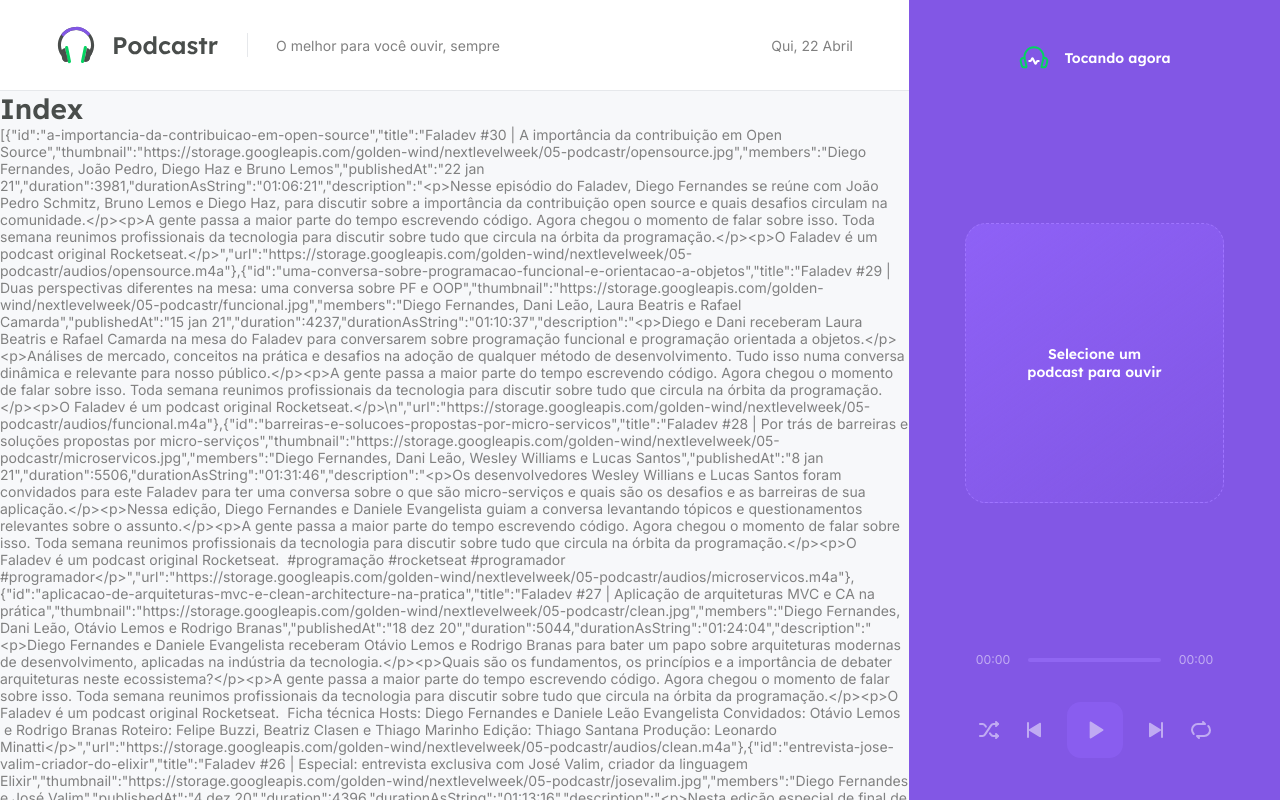
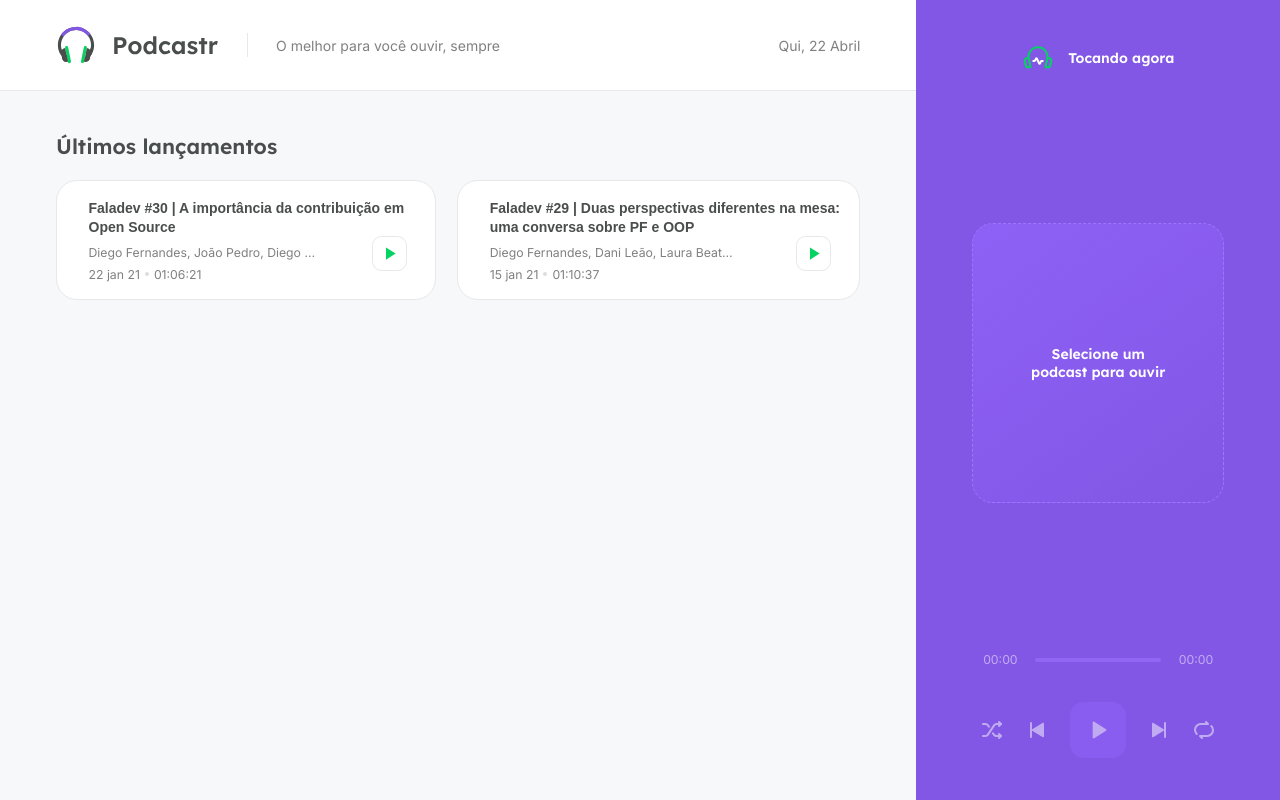
Before and after one commit to TalyssonG/podcastrnext, a Next.js app: page / in a window 1280 px wide. Shown: the top 800 px of the page. Built offline with nearby package versions, Linux system fonts and the light colour scheme; data requests are answered from the project's data file.

Commit message:
Últimos lançamentos

```diff
--- /dev/null
+++ b/next.config.js
@@ -0,0 +1,5 @@
+module.exports = {
+  images: {
+    domains: ['storage.googleapis.com'],
+  }
+};
--- /dev/null
+++ b/src/pages/home.module.scss
@@ -0,0 +1,172 @@
+.homepage {
+  padding: 0 4rem;
+  height: calc(100vh - 6.5rem);
+  overflow-y: scroll;
+
+  h2 {
+    margin-top: 3rem;
+    margin-bottom: 1.5rem;
+  }
+}
+
+.latestEpisodes {
+  ul {
+    list-style: none;
+    display: grid;
+    grid-template-columns: repeat(2, 1fr);
+    gap: 1.5rem;
+
+    li {
+      background: var(--white);
+      border: 1px solid var(--gray-100);
+      padding: 1.25rem;
+      border-radius: 1.5rem;
+      position: relative;
+
+      display: flex;
+      align-items: center;
+
+      img {
+        width: 6rem;
+        height: 6rem;
+        border-radius: 1rem;
+      }
+
+      .episodeDetails {
+        flex: 1;
+        margin-left: 1rem;
+
+        a {
+          display: block;
+          color: var(--gray-800);
+          font-family: Lexand, sans-serif;
+          font-weight: 600;
+          text-decoration: none;
+          line-height: 1.4rem;
+
+          &:hover {
+            text-decoration: underline;
+          }
+        }
+
+        p {
+          font-size: 0.875rem;
+          margin-top: 0.5rem;
+          max-width: 70%;
+          white-space: nowrap;
+          overflow: hidden;
+          text-overflow: ellipsis;
+        }
+
+        span {
+          display: inline-block;
+          margin-top: 0.5rem;
+          font-size: 0.875rem;
+
+          &:last-child {
+            margin-left: 0.5rem;
+            padding-left: 0.5rem;
+            position: relative;
+
+            &::before {
+              content: "";
+              width: 4px;
+              height: 4px;
+              border-radius: 2px;
+              background: #DDD;
+              position: absolute;
+              left: 0;
+              top: 50%;
+              transform: translate(-50%, -50%)
+            }
+          }
+        }
+      }
+
+      button {
+        position: absolute;
+        right: 2rem;
+        bottom: 2rem;
+
+        width: 2.5rem;
+        height: 2.5rem;
+        background: var(--white);
+        border: 1px solid var(--gray-100);
+        border-radius: 0.675rem;
+        font-size: 0;
+        transition: filter 0.2s;
+
+        img {
+          width: 1.5rem;
+          height: 1.5rem;
+        }
+
+        &:hover {
+          filter: brightness(0.95)
+        }
+      }
+    }
+  }
+}
+
+.allEpisodes {
+  padding-bottom: 2rem;
+
+  table {
+    width: 100%;
+
+    th, td {
+      padding: 0.75rem 1rem;
+      border-bottom: 1px solid var(--gray-100);
+    }
+
+    th {
+      color: var(--gray-200);
+      text-transform: uppercase;
+      font: 500 0.75rem Lexand, sans-serif;
+      text-align: left;
+    }
+
+    td {
+      font-size: 0.875rem;
+
+      img {
+        width: 2.5rem;
+        height: 2.5rem;
+        border-radius: 0.5rem;
+      }
+
+      a {
+        color: var(--gray-800);
+        font-family: Lexand, sans-serif;
+        font-weight: 600;
+        text-decoration: none;
+        line-height: 1.4rem;
+        font-size: 1rem;
+
+        &:hover {
+          text-decoration: underline;
+        }
+      }
+
+      button {
+        width: 2rem;
+        height: 2rem;
+        background: var(--white);
+        border: 1px solid var(--gray-100);
+        border-radius: 0.5rem;
+        font-size: 0;
+        transition: filter 0.2s;
+
+        img {
+          width: 1.25rem;
+          height: 1.25rem;
+        }
+
+        &:hover {
+          filter: brightness(0.95)
+        }
+      }
+    }
+  }
+}
--- a/src/pages/index.tsx
+++ b/src/pages/index.tsx
@@ -1,31 +1,69 @@
-// SPA
-// SSR
-// SSG
 import { GetStaticProps } from 'next';
+import Image from 'next/image'
 import { format, parseISO } from 'date-fns'
 import ptBR from 'date-fns/locale/pt-BR';
 import { api } from '../services/api';
 import { convertDurationToTimeString } from '../utils/convertDurationToTimeString';
 
+import styles from './home.module.scss';
 
 type Episode = {
   id: string;
   title: string;
+  thumbnail: string;
+  description: string;
   members: string;
-  published_at: string;
+  duration: string;
+  durationAsString: string;
+  url: string;
+  publishedAt: string;
 }
 
+
 type HomeProps = {
-  episodes: Episode[];
+  latestEpisodes: Episode[];
+  allEpisodes: Episode[];
 }
 
-export default function Home(props: HomeProps) {
+export default function Home( { latestEpisodes, allEpisodes }: HomeProps ) {
 
 
   return (
-    <div>
-    <h1>Index</h1>
-    <p>{JSON.stringify(props.episodes)}</p>
+    <div className={styles.homepage}>
+      <section className={styles.latestEpisodes}>
+        <h2>Últimos lançamentos</h2>
+
+        <ul>
+          {latestEpisodes.map(episode => {
+            return (
+              <li key={episode.id}>
+                <Image
+                 width={192}
+                 height={192}
+                 src={episode.thumbnail}
+                 alt={episode.title}
+                 objectFit="cover"
+                 />
+                <div className={styles.episodeDetails}>
+                  <a href="">{episode.title}</a>
+                  <p>{episode.members}</p>
+                  <span>{episode.publishedAt}</span>
+                  <span>{episode.durationAsString}</span>
+                </div>
+
+                <button type="button">
+                  <img src="/play-green.svg" alt="Tocar episódio"/>
+                </button>
+              </li>
+            )
+          })}
+        </ul>
+
+      </section>
+
+      <section className={styles.allEpisodes}>
+
+      </section>
     </div>
 
   )
@@ -55,9 +93,14 @@
     };
   })
 
+
+  const latestEpisodes = episodes.slice(0, 2);
+  const allEpisodes = episodes.slice(2, episodes.length);
+
   return {
     props: {
-      episodes,
+      latestEpisodes,
+      allEpisodes,
     },
     revalidate: 60 * 60 * 8,
   }
```
